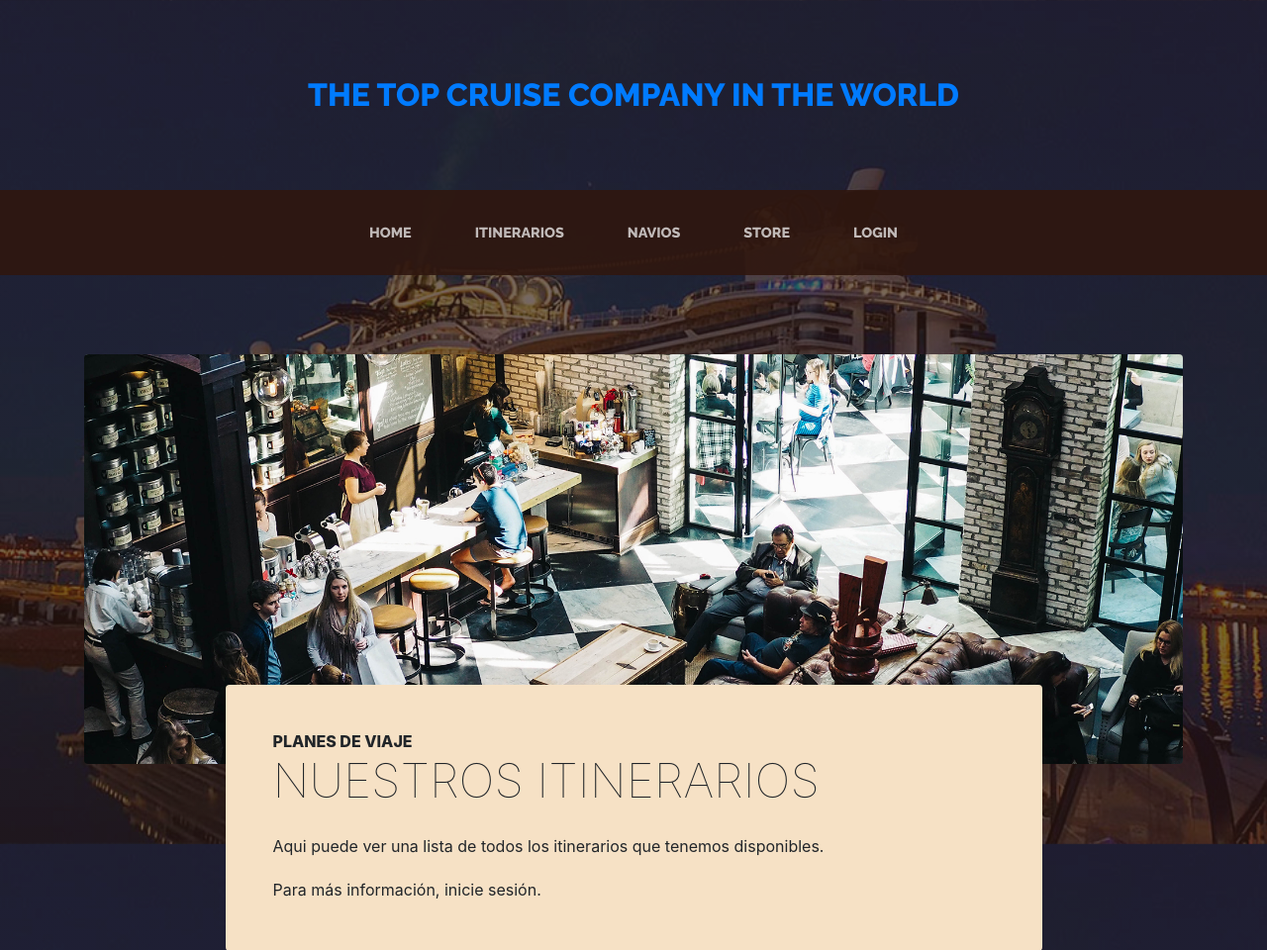
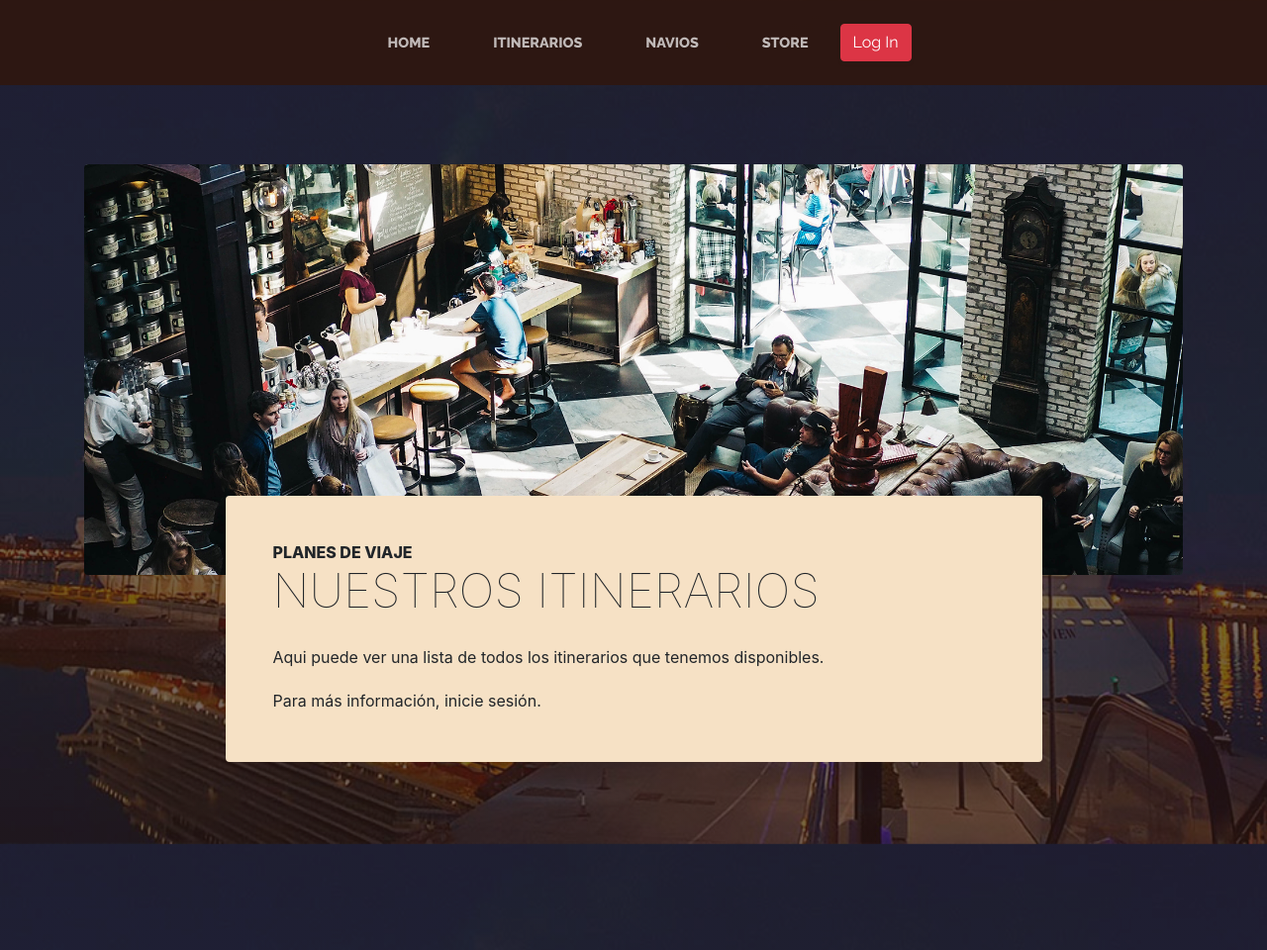
Before and after one commit to Ferchovich/SEA_STAR, a Django app: page /itinerarios.html in a window 1280 px wide. Shown: the top 960 px of the page at 99% size. Run offline with Django 4.2, Linux system fonts and the light colour scheme; data that the repository does not hold is empty; some libraries are stand-ins or nearby versions.

Commit message:
boton login creado

```diff
--- a/src/seastar/templates/index.html
+++ b/src/seastar/templates/index.html
@@ -5,24 +5,18 @@
         <meta name="viewport" content="width=device-width, initial-scale=1, shrink-to-fit=no" />
         <meta name="description" content="" />
         <meta name="author" content="" />
-        <title>Sea Star</title>
+        <title>{% block title%}Sea Star{% endblock %}</title>
         {% load static %}
         <link rel="icon" type="image/x-icon" href="{% static 'img/favicon.ico'%}" />
         <link href="{% static 'css/styles.css' %}" rel="stylesheet" />
+        <link rel="stylesheet" href="https://maxcdn.bootstrapcdn.com/bootstrap/4.0.0/css/bootstrap.min.css" integrity="sha384-Gn5384xqQ1aoWXA+058RXPxPg6fy4IWvTNh0E263XmFcJlSAwiGgFAW/dAiS6JXm" crossorigin="anonymous">
+        <link rel="stylesheet" href="{% static 'css/index.css' %}">
         <!-- Google fonts-->
-        <link rel="stylesheet" href="https://maxcdn.bootstrapcdn.com/bootstrap/4.0.0/css/bootstrap.min.css" integrity="sha384-Gn5384xqQ1aoWXA+058RXPxPg6fy4IWvTNh0E263XmFcJlSAwiGgFAW/dAiS6JXm" crossorigin="anonymous">
         <link href="https://fonts.googleapis.com/css?family=Raleway:100,100i,200,200i,300,300i,400,400i,500,500i,600,600i,700,700i,800,800i,900,900i" rel="stylesheet" />
         <link href="https://fonts.googleapis.com/css?family=Lora:400,400i,700,700i" rel="stylesheet" />
         <!-- Core theme CSS (includes Bootstrap)-->
     </head>
     <body>
-        <header>
-            <h1 class="site-heading text-center text-faded d-none d-lg-block">
-                <span class="site-heading-upper text-primary mb-3">the top Cruise Company in the world</span>
-                <span class="site-heading-lower fw-bold">{% block title%}{% endblock %}</span>
-            </h1>
-        </header>
-        <!-- Navigation-->
         <nav class="navbar navbar-expand-lg navbar-dark py-lg-4" id="mainNav">
             <div class="container">
                 <a class="navbar-brand text-uppercase fw-bold d-lg-none" href="index.html">Start Bootstrap</a>
@@ -33,7 +27,9 @@
                         <li class="nav-item px-lg-4"><a class="nav-link text-uppercase" href="/itinerarios.html">Itinerarios</a></li>
                         <li class="nav-item px-lg-4"><a class="nav-link text-uppercase" href="/navios.html">Navios</a></li>
                         <li class="nav-item px-lg-4"><a class="nav-link text-uppercase" href="/store.html">Store</a></li>
-                        <li class="nav-item px-lg-4"><a class="nav-link text-uppercase" href="/login.html">Login</a></li>
+                        <a href="login.html">
+                            <button class="btn btn-danger btn-xl loginbtn">Log In</button>
+                        </a>
                     </ul>
                 </div>
             </div>
--- a/src/seastar/templates/itinerarios.html
+++ b/src/seastar/templates/itinerarios.html
@@ -13,7 +13,7 @@
         </script>
         <section class="page-section about-heading">
             <div class="container">
-                <img class="img-fluid rounded about-heading-img mb-3 mb-lg-0" src="{% static 'static/img/about.jpg'%}" alt="..." />
+                <img class="img-fluid rounded about-heading-img mb-3 mb-lg-0" src="{% static 'img/about.jpg'%}" alt="..." />
                 <div class="about-heading-content">
                     <div class="row">
                         <div class="col-xl-9 col-lg-10 mx-auto">
@@ -45,7 +45,8 @@
                                     <h5>{{ itinerario.nombreItinerario }}</h5>
                                     <li class="text-start" style="margin-left:20px">- Descripción del Itinerario: {{ itinerario.descripcionItinerario }} <br/>
                                         - Categoría: {{ itinerario.categoriaItinerario }} <br/>
-                                        - Puertos: <br/> </li>
+                                        - Puertos: <br/>
+                                    </li>
                                             {% for puerto in itinerario.listaPuertos.all%}
                                                 <button class="btn btn-link" onclick=hideShow('{{ puerto.id }}')>
                                                     + {{puerto.nombrePuerto}}
@@ -68,4 +69,4 @@
                 </button>
             </div>
         </section>
-{% endblock %}
+    {% endblock %}
```
